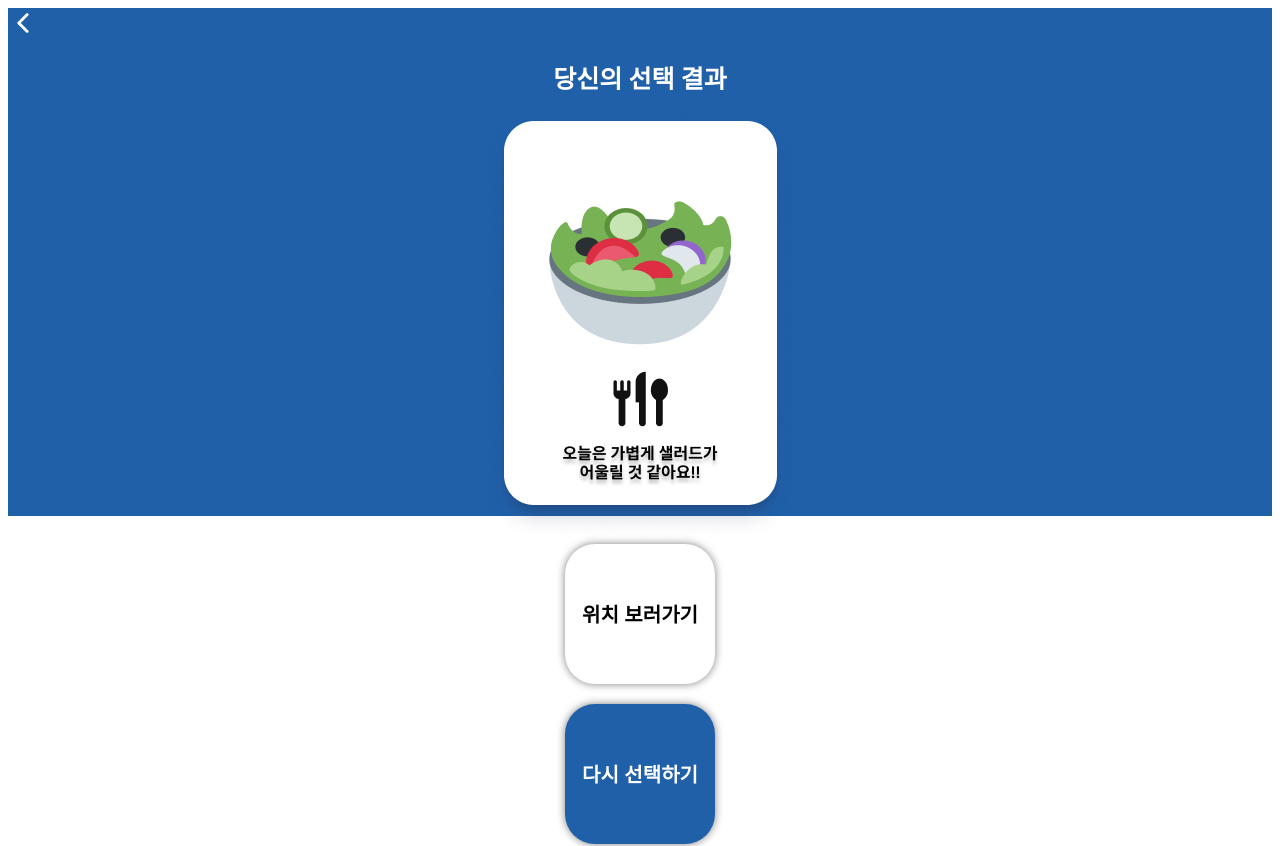
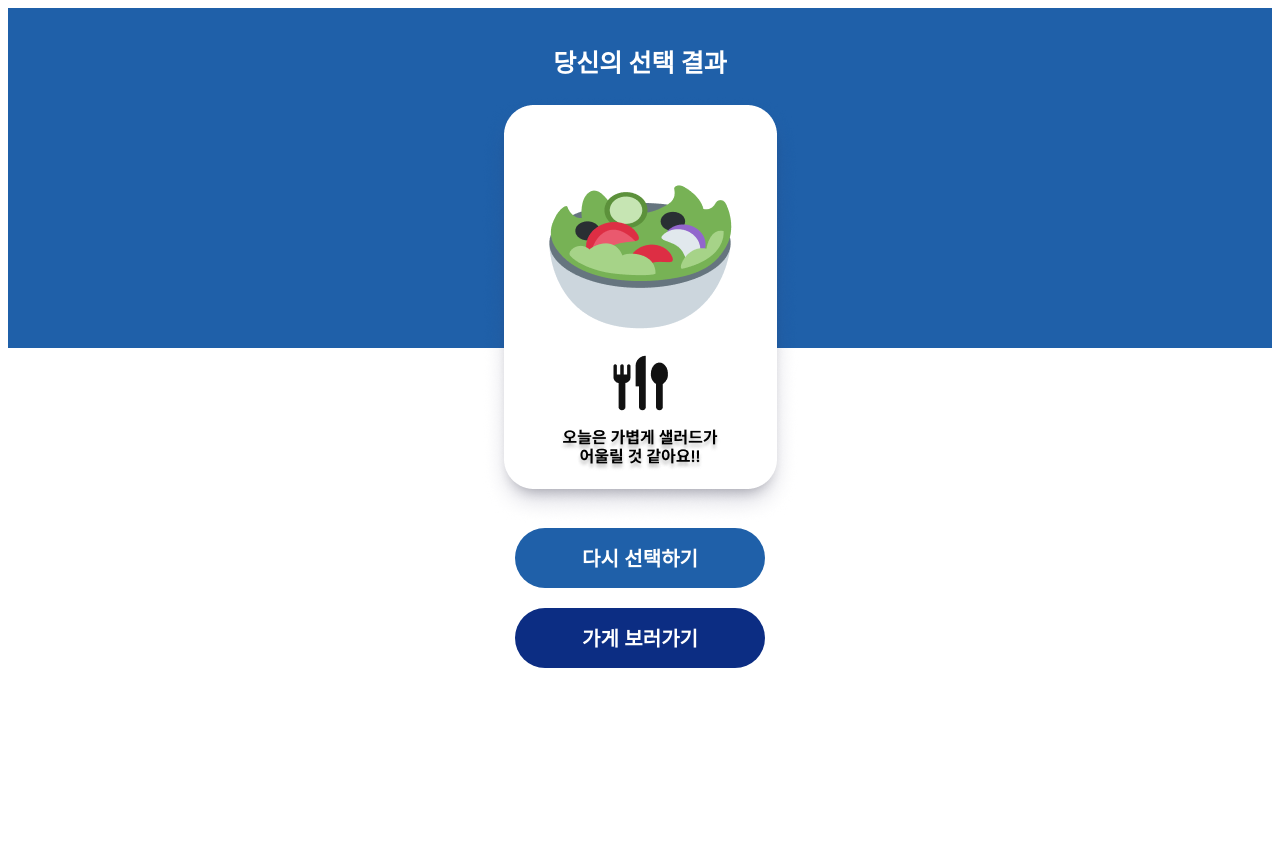
Before and after one commit to becherryu/AhnMenuchoice, a React (Create React App) app: page /resultpage in a window 1280 px wide. Shown: the top 846 px of the page. After the commit the page ends 800 px from the top, so only its background shows below. Built offline with nearby package versions, Linux system fonts and the light colour scheme.

Commit message:
버튼 삭제, 수정, 정렬

```diff
--- a/src/component/Result.module.css
+++ b/src/component/Result.module.css
@@ -2,10 +2,6 @@
     font-size: 25px;
     font-weight: bold;
     color: white;
-}
-
-.btn_shadow{
-    box-shadow: 0px 0px 8px gray;
 }
 
 hr{
@@ -20,3 +16,7 @@ hr{
     font-weight: bold;
     color: grey;
 }
+
+#imgCenter{
+    text-align: center;
+}
--- a/src/pages/ResultPage.js
+++ b/src/pages/ResultPage.js
@@ -3,42 +3,27 @@ import { Link } from "react-router-dom";
 
 import "../component/Result.css";
 import styles from "../component/Result.module.css";
-
-import { IoIosArrowBack } from "react-icons/io";
+import "../component/Home.css";
 
 import resultsmp from "../img/result_sample.png";
 
 const ResultPage = () => {
+
   return (
     <div className="Result">
-      <div className="back" style={{ textAlign: "left" }}>
-        <IoIosArrowBack size="30" color="white" />
-      </div>
+      <br/>
       <h1 className={styles.title}>당신의 선택 결과</h1>
 
       <div>
         <img src={resultsmp} />
       </div>
 
-      <button
-        className={styles.btn_shadow}
-        style={{ backgroundColor: "white", color: "black" }}
-      >
-        위치 보러가기
-      </button>
-      <br />
-      <button
-        className={styles.btn_shadow}
-        style={{ backgroundColor: "#1F60A9" }}
-      >
+      <button id="testBtn">
         다시 선택하기
       </button>
       <br />
       <Link to="/resultpagelist">
-        <button
-          className={styles.btn_shadow}
-          style={{ backgroundColor: "#0C2D83" }}
-        >
+        <button id="listBtn">
           가게 보러가기
         </button>
       </Link>
--- a/src/pages/ResultPageList.js
+++ b/src/pages/ResultPageList.js
@@ -4,8 +4,6 @@ import "../component/RestPageList.css";
 import styles from "../component/Result.module.css";
 
 import {Card, CardText} from 'reactstrap';
-
-import {IoIosArrowBack} from "react-icons/io";
 
 import Slider from "react-slick";
 import "slick-carousel/slick/slick.css";
@@ -27,7 +25,9 @@ const ResultSlider=()=>{
         <Slider {...settings}>
             <div style="line-height: 200%">
                 <Card>
+                    <center>
                     <img src={saladysmp} />
+                    </center>
                     <CardText>
                         샐러디 숙명여대점<br/>
                         영업시간<br/>
@@ -37,7 +37,9 @@ const ResultSlider=()=>{
             </div>
             <div>
                 <Card>
+                    <center>
                     <img src={monstersmp} />
+                    </center>
                     <CardText>
                         몬스터플레이스<br/>
                         영업시간<br/>
@@ -47,7 +49,9 @@ const ResultSlider=()=>{
             </div>
             <div>
                 <Card>
+                    <center>
                     <img src={saladysmp} />
+                    </center>
                     <CardText>
                         샐러디 숙명여대점<br/>
                         영업시간<br/>
@@ -57,7 +61,9 @@ const ResultSlider=()=>{
             </div>
             <div>
                 <Card>
+                    <center>
                     <img src={monstersmp} />
+                    </center>
                     <CardText>
                         몬스터플레이스<br/>
                         영업시간<br/>
@@ -81,7 +87,7 @@ const ResultSlider=()=>{
 const ResultPageList=()=>{
     return(
         <div className="Result">
-            <div className="back" style={{textAlign: 'left'}}><IoIosArrowBack size="30" color="white"/></div>
+            <br/>
             <h1 className={styles.title}>당신의 선택 결과</h1>
 
             <div>
```
Also changed, not shown: 1 other file (tests, documents, lock files or other folders).
